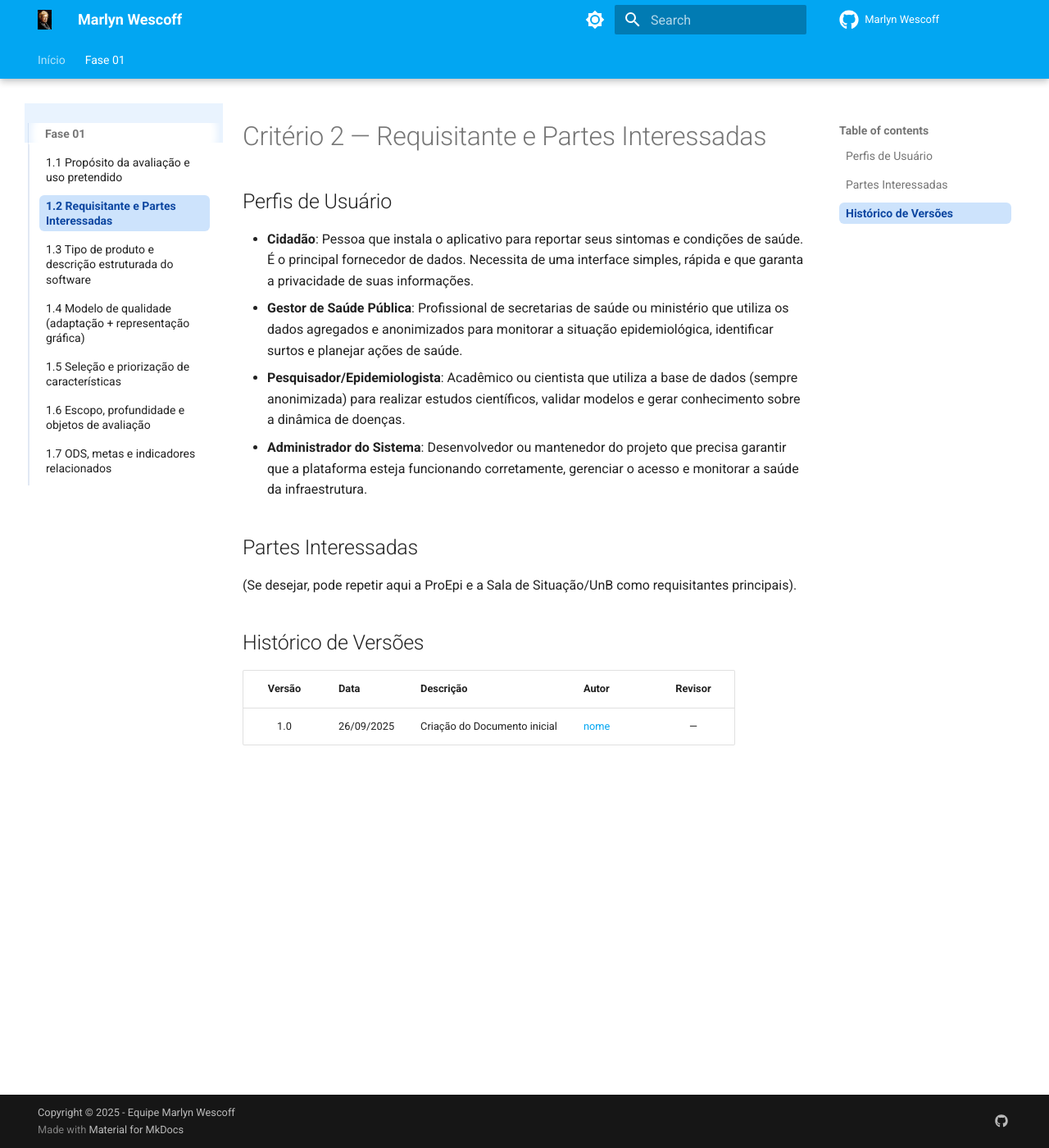
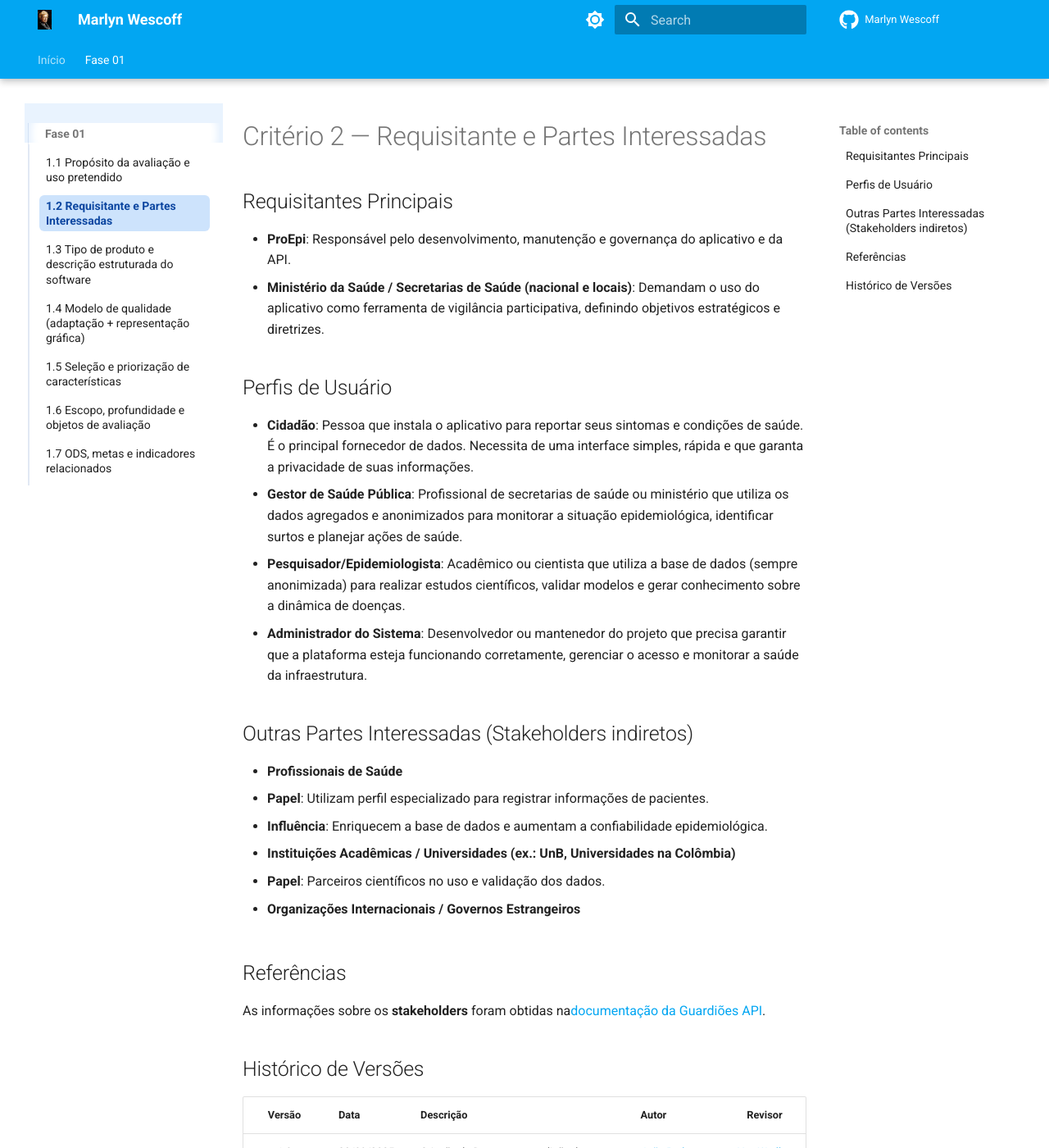
Before and after one commit to FCTE-Qualidade-de-Software-1/2025-2_T01_MARLYN-WESCOFF, an MkDocs documentation site: the page built from docs/Fase01/criterio2.md, in a window 1280 px wide and 1400 px high. Shown: the whole window at 82% size. Built offline with MkDocs 1.6.1 and Material for MkDocs 9.7.7, drawn with Linux system fonts in a browser that asks for light colours; comment, search, counter and statistics services are not loaded; the version menu is left out; some of the changed text lies outside the part shown.

Commit message:
feat(criterio2): Expand stakeholders

```diff
--- a/docs/Fase01/criterio2.md
+++ b/docs/Fase01/criterio2.md
@@ -1,4 +1,8 @@
 # Critério 2 — Requisitante e Partes Interessadas
+
+## Requisitantes Principais
+- **ProEpi**: Responsável pelo desenvolvimento, manutenção e governança do aplicativo e da API.
+- **Ministério da Saúde / Secretarias de Saúde (nacional e locais)**: Demandam o uso do aplicativo como ferramenta de vigilância participativa, definindo objetivos estratégicos e diretrizes.
 
 ## Perfis de Usuário
 
@@ -7,12 +11,25 @@
 - **Pesquisador/Epidemiologista**: Acadêmico ou cientista que utiliza a base de dados (sempre anonimizada) para realizar estudos científicos, validar modelos e gerar conhecimento sobre a dinâmica de doenças.
 - **Administrador do Sistema**: Desenvolvedor ou mantenedor do projeto que precisa garantir que a plataforma esteja funcionando corretamente, gerenciar o acesso e monitorar a saúde da infraestrutura.
 
-## Partes Interessadas
-(Se desejar, pode repetir aqui a ProEpi e a Sala de Situação/UnB como requisitantes principais).
+## Outras Partes Interessadas (Stakeholders indiretos)
+
+- **Profissionais de Saúde**
+  - **Papel**: Utilizam perfil especializado para registrar informações de pacientes.
+  - **Influência**: Enriquecem a base de dados e aumentam a confiabilidade epidemiológica.
+
+- **Instituições Acadêmicas / Universidades (ex.: UnB, Universidades na Colômbia)**
+  - **Papel**: Parceiros científicos no uso e validação dos dados.
+
+- **Organizações Internacionais / Governos Estrangeiros**
+
+## Referências
+
+As informações sobre os **stakeholders** foram obtidas na[documentação da Guardiões API](https://proepidesenvolvimento.github.io/guardioes-api/#desenvolvimento).
 
 
 ## Histórico de Versões
 
 | Versão | Data       | Descrição                         | Autor                                | Revisor |
 |:------:|:----------|:----------------------------------|:-------------------------------------|:-------:|
-| 1.0    | 26/09/2025 | Criação do Documento inicial      | [nome](https://github.com/github)    |   —     |
+| 1.0    | 28/09/2025 | Criação do Documento e adição do conteudo sobre perfis de usuário | [João Pedro Costa](https://github.com/johnaopedro) | [Yan Werlley](https://github.com/YanWerlley)  |
+| 1.1    | 28/09/2025 | Expansão de stakeholders | [Yan Werlley](https://github.com/YanWerlley) | -  |
```
Also changed, not shown: docs/index.md (+6 -6 lines).
